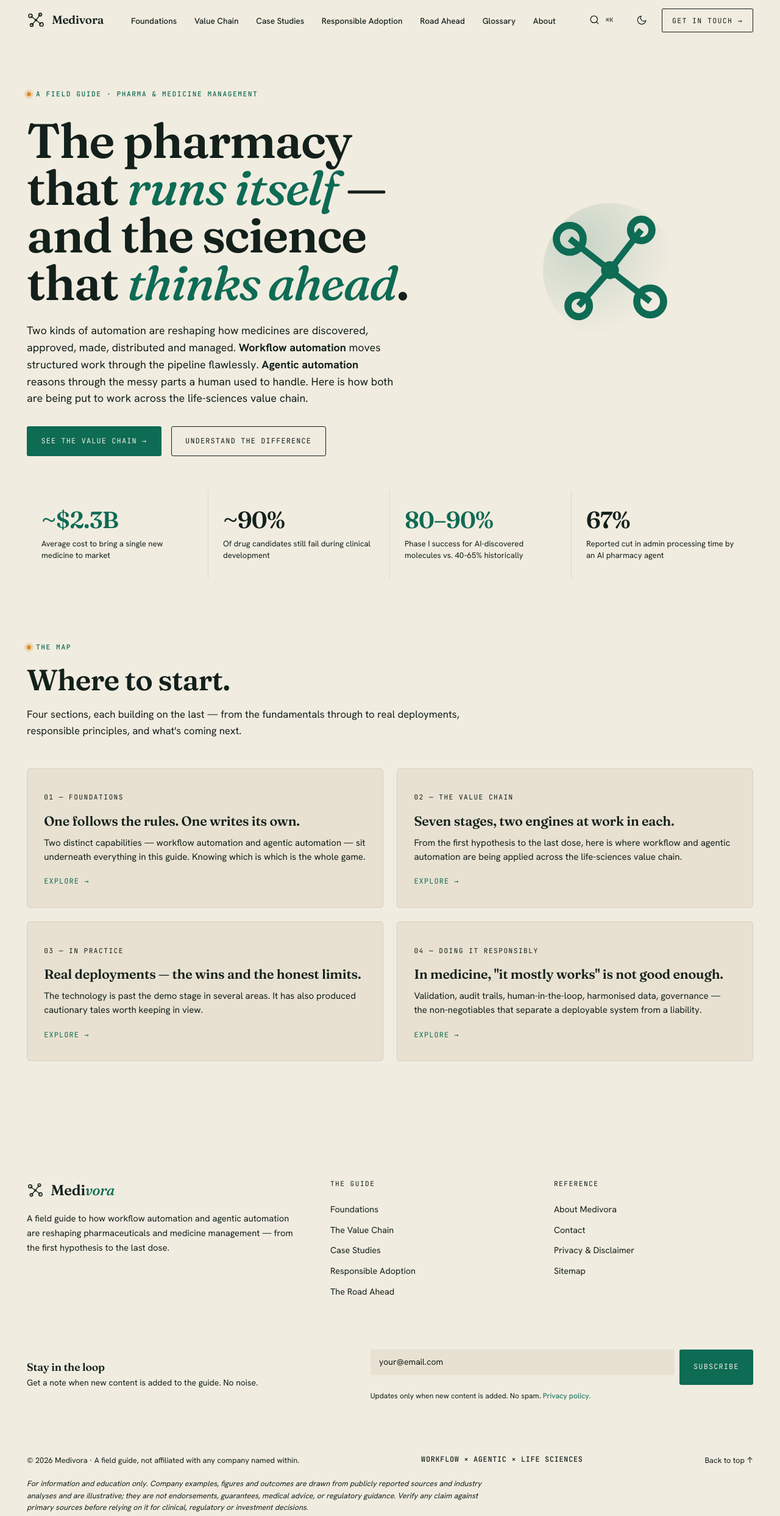
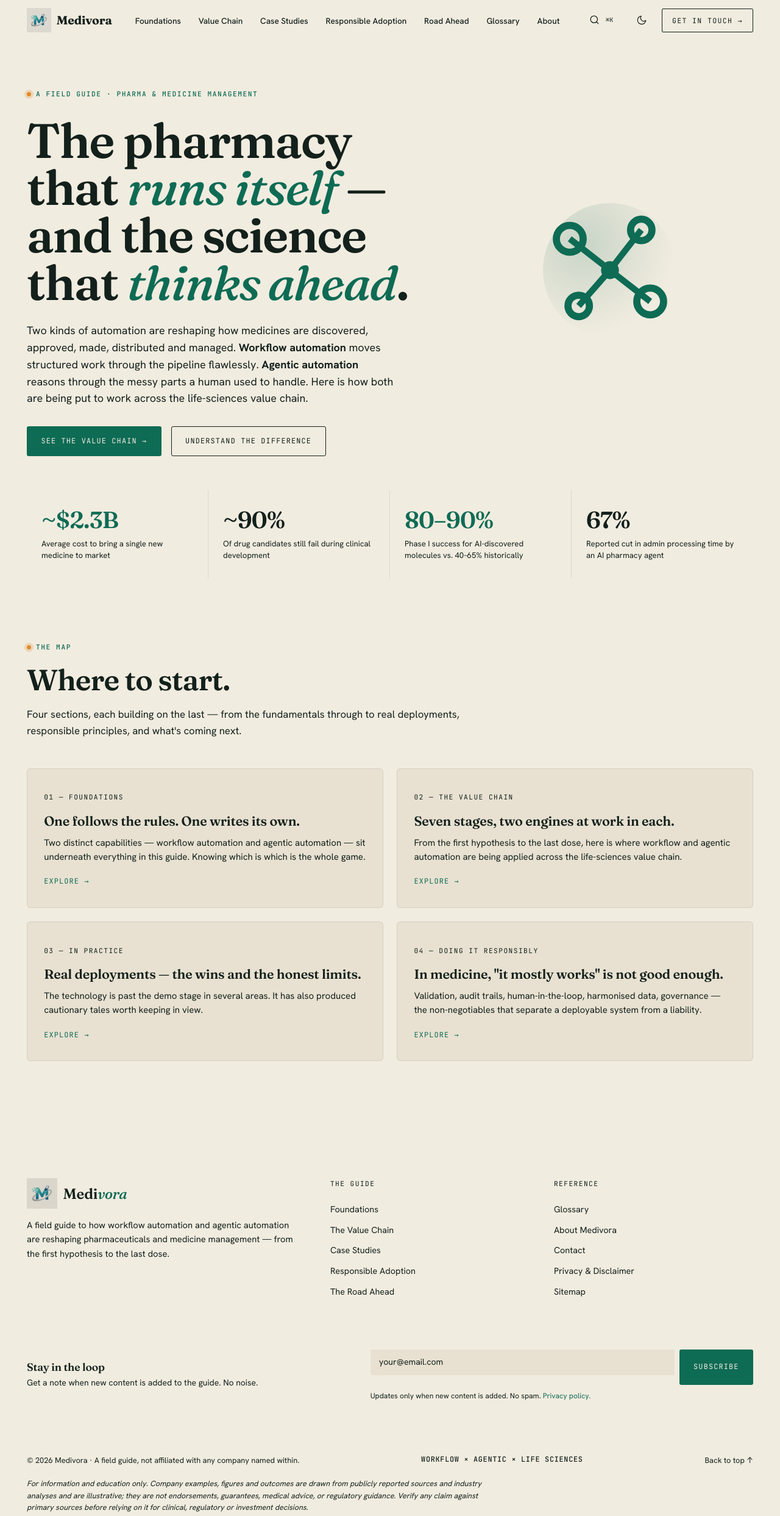
Before and after one commit to Kritnandan22/Medivora, an Astro site: page / in a window 1280 px wide. Shown: the top 2486 px of the page at 61% size. Built offline with nearby package versions, Linux system fonts and the light colour scheme; Astro itself is replaced by a stand-in of ours.

Commit message:
Fix: Remove white background from logo using mix-blend-mode
- Header .brand-logo: mix-blend-mode multiply (light) / screen (dark)
- Footer .foot-logo: same blend mode fix
- Logo now appears floating without any white box in both themes

```diff
--- a/src/components/Footer.astro
+++ b/src/components/Footer.astro
@@ -1,5 +1,4 @@
 ---
-import BrandMark from '~/components/BrandMark.astro';
 import NewsletterSignup from '~/components/NewsletterSignup.astro';
 
 const year = new Date().getFullYear();
@@ -18,6 +17,7 @@ const cols = [
   {
     heading: 'Reference',
     links: [
+      { href: '/glossary', label: 'Glossary' },
       { href: '/about', label: 'About Medivora' },
       { href: '/contact', label: 'Contact' },
       { href: '/privacy', label: 'Privacy & Disclaimer' },
@@ -31,12 +31,19 @@ const cols = [
   <div class="wrap">
     <div class="foot-top">
       <div class="foot-brand">
-        <div class="foot-brand-row">
-          <BrandMark size={28} class="foot-mark" />
+        <a href="/" class="foot-brand-row" aria-label="Medivora home">
+          <img
+            src="/logo-mark.png"
+            alt="Medivora logo"
+            class="foot-logo"
+            width="52"
+            height="52"
+            decoding="async"
+          />
           <div class="foot-name">
             Medi<em>vora</em>
           </div>
-        </div>
+        </a>
         <p>
           A field guide to how workflow automation and agentic automation are
           reshaping pharmaceuticals and medicine management — from the first
@@ -106,11 +113,24 @@ const cols = [
   .foot-brand-row {
     display: flex;
     align-items: center;
-    gap: 0.7rem;
+    gap: 0.6rem;
     margin-bottom: 0.9rem;
+    text-decoration: none;
   }
-  .foot-mark {
-    color: var(--color-accent);
+  .foot-logo {
+    width: 50px;
+    height: 50px;
+    object-fit: contain;
+    flex: none;
+    mix-blend-mode: multiply;
+    transition: transform 220ms ease;
+  }
+  :global([data-theme='dark']) .foot-logo {
+    mix-blend-mode: screen;
+    filter: brightness(1.1) saturate(1.2);
+  }
+  .foot-brand-row:hover .foot-logo {
+    transform: scale(1.08) rotate(-2deg);
   }
   .foot-name {
     font-family: var(--font-serif);
--- a/src/components/Header.astro
+++ b/src/components/Header.astro
@@ -24,7 +24,14 @@ const isCurrent = (href: string) => {
 <header class="site-header">
   <div class="wrap nav-in">
     <a href="/" class="brand" aria-label="Medivora — home">
-      <BrandMark size={30} class="brand-mark" />
+      <img
+        src="/logo-mark.png"
+        alt="Medivora logo mark"
+        class="brand-logo"
+        width="44"
+        height="44"
+        decoding="async"
+      />
       <span class="brand-name">Medivora</span>
     </a>
 
@@ -116,15 +123,29 @@ const isCurrent = (href: string) => {
   .brand {
     display: flex;
     align-items: center;
-    gap: 0.7rem;
+    gap: 0.55rem;
     font-family: var(--font-serif);
-    font-weight: 600;
-    font-size: 1.18rem;
+    font-weight: 700;
+    font-size: 1.22rem;
     letter-spacing: -0.01em;
     color: var(--color-text);
   }
-  .brand-mark {
-    color: var(--color-accent);
+  .brand-logo {
+    width: 40px;
+    height: 40px;
+    object-fit: contain;
+    flex: none;
+    /* multiply removes white background: white × any bg = bg (transparent effect) */
+    mix-blend-mode: multiply;
+    transition: transform 240ms ease;
+  }
+  /* In dark mode, multiply darkens too much — use luminosity instead */
+  :global([data-theme='dark']) .brand-logo {
+    mix-blend-mode: screen;
+    filter: brightness(1.1) saturate(1.2);
+  }
+  .brand:hover .brand-logo {
+    transform: scale(1.08) rotate(-3deg);
   }
   .primary-nav > ul {
     display: flex;
```
Also changed, not shown: public/logo-mark.png (added).
